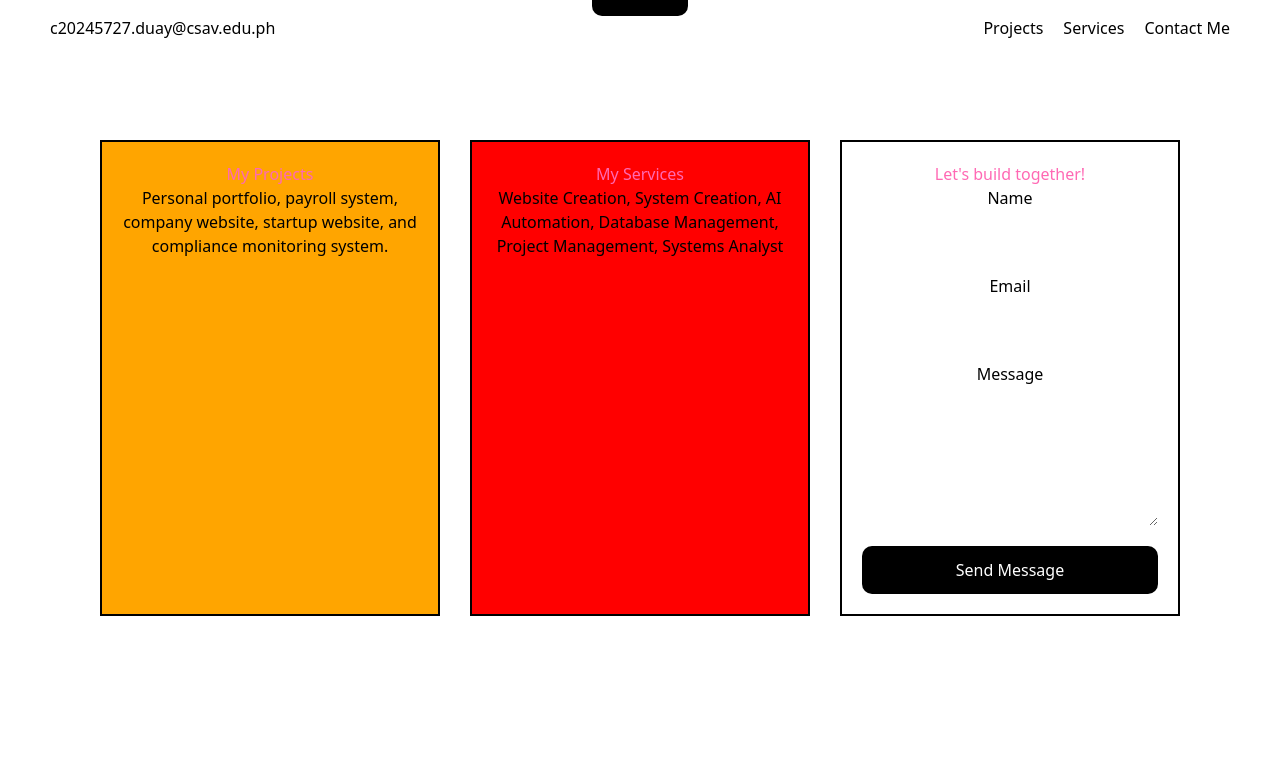
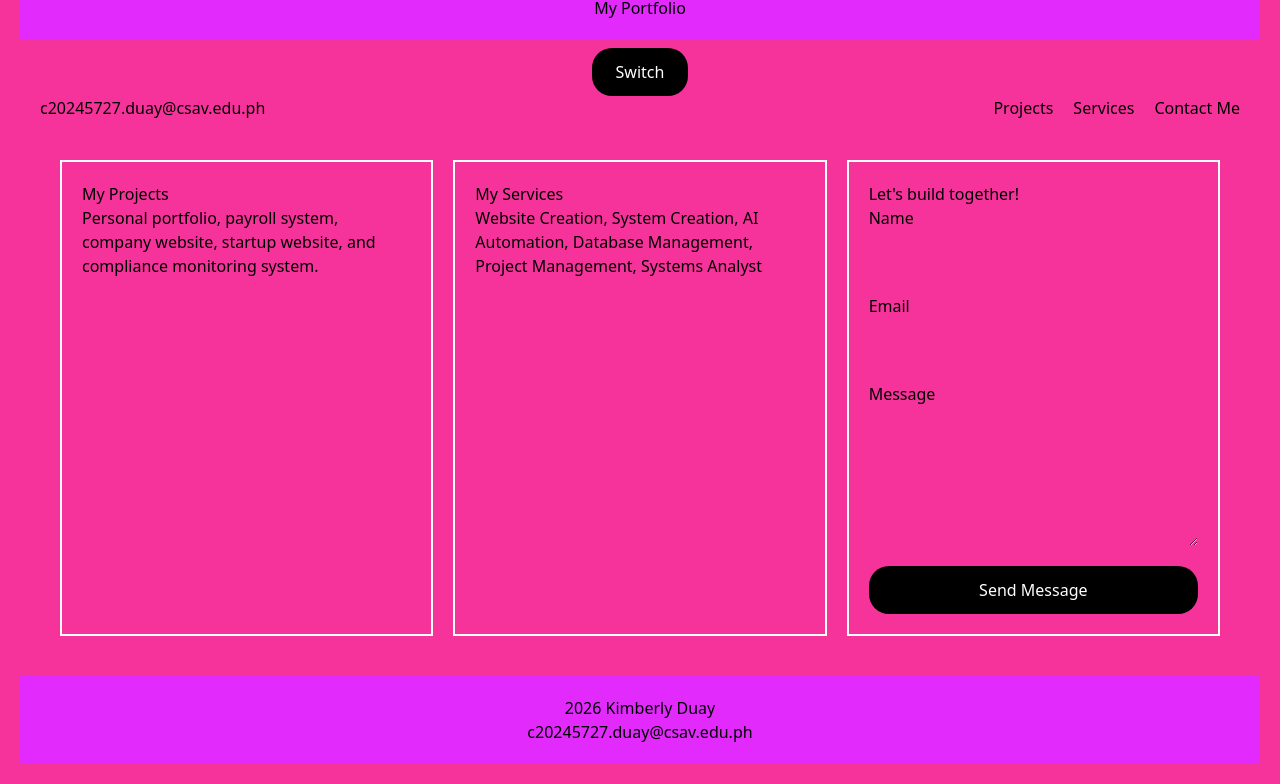
Before and after one commit to c20245727duay-lab/kim, a plain HTML site: page index.html in a window 1280 px wide. Shown: the part 68-852 px from the top of the page. Before the commit the page ends 800 px from the top, so only its background shows below. Drawn offline with nearby package versions, Linux system fonts and the light colour scheme.

Commit message:
My 2nd tailwind :p

```diff
--- a/index.html
+++ b/index.html
@@ -5,62 +5,89 @@
     <meta charset="UTF-8">
     <meta name="viewport" content="width=device-width, initial-scale=1.0">
     <title>My Portfolio</title>
-    <link rel="stylesheet" href="style.css">
     <script src="https://cdn.jsdelivr.net/npm/@tailwindcss/browser@4"></script>
 </head>
 
-<body>
-     <h1 class="text-3xl font-bold underline text-red-700">
-      Kimberly Duay
-    </h1>
 
-    <button id="switch">Switch</button>
+<body class="bg-pink-500 text-gray-800">
+   <header class="bg-mauve-500 text-black p-5">
+
+<footer class="bg-fuchsia-500 text-black text-center p-5">
+
+        <p>
+           Kimberly Duay
+        </p>
+        <p>
+          My Portfolio
+        </p>
+    </footer>
+
+    <p class="text-center mt-2">
+
+    <button id="switch"
+        class="bg-black text-white px-6 py-3 rounded-[20px] transition-colors duration-1000 hover:bg-pink-400 hover:text-black">
+        Switch
+    </button>
+
     <header>
-        <nav>
+        <nav class="flex justify-between items-center mx-[20px] max-sm:flex-col max-sm:gap-4">
             <span>c20245727.duay@csav.edu.ph</span>
-            <ul>
-                <li><a href="#projects">Projects</a></li>
-                <li><a href="#services">Services</a></li>
-                <li><a href="#contact">Contact Me</a></li>
+            <ul class="flex gap-5 p-0 m-0 list-none max-sm:flex-col max-sm:text-center">
+                <li><a class="transition-colors duration-500 hover:text-pink-400" href="#projects">Projects</a></li>
+                <li><a class="transition-colors duration-500 hover:text-pink-400" href="#services">Services</a></li>
+                <li><a class="transition-colors duration-500 hover:text-pink-400" href="#contact">Contact Me</a></li>
             </ul>
         </nav>
     </header>
 
-    <main>
-        <section id="projects">
-            <h2 class="projects">My Projects</h2>
-            <p>Personal portfolio, payroll system, company website, startup website, and compliance monitoring system.
-            </p>
+    <main class="flex flex-wrap gap-[20px] p-[20px] m-[20px] max-sm:p-3 max-sm:m-3 max-sm:gap-5">
+
+        <section id="projects"
+            class="flex-1 min-w-[280px] border-2 border-white p-5 bg-pink-500 max-sm:flex-[1_1_100%] max-sm:min-w-0 max-sm:p-4">
+            <h2 class="text-black-500 max-md:text-5xl max-md:text-pink-600">My Projects</h2>
+            <p>Personal portfolio, payroll system, company website, startup website, and compliance monitoring system.</p>
         </section>
 
-        <section id="services">
-            <h2 class="services">My Services</h2>
-            <p>Website Creation, System Creation, AI Automation, Database Management, Project Management, Systems
-                Analyst</p>
+        <section id="services"
+            class="flex-1 min-w-[280px] border-2 border-white p-5 bg-pink-500 max-sm:flex-[1_1_100%] max-sm:min-w-0 max-sm:p-4">
+            <h2 class="text-black-500 max-md:text-5xl max-md:text-black-600">My Services</h2>
+            <p>Website Creation, System Creation, AI Automation, Database Management, Project Management, Systems Analyst</p>
         </section>
 
-        <section id="contact">
-            <h2 class="contact">Let's build together!</h2>
-            <form action="#">
-                <!-- Name -->
+        <section id="contact"
+            class="flex-1 min-w-[280px] border-2 border-white p-5 bg-pink-500 max-sm:flex-[1_1_100%] max-sm:min-w-0 max-sm:p-4">
+            <h2 class="text-black-500 max-md:text-5xl max-md:text-black-700">Let's build together!</h2>
+            <form action="#" class="flex flex-col gap-5">
+
                 <label for="name">Name</label>
                 <input type="text" id="name" name="name" required>
 
-                <!-- Email -->
                 <label for="email">Email</label>
                 <input type="email" name="email" id="email" required>
 
-                <!-- Message -->
                 <label for="message">Message</label>
                 <textarea name="message" id="message" rows="5" required></textarea>
 
-                <!-- Submit -->
-                <button type="submit">Send Message</button>
+                <button type="submit"
+                    class="bg-black text-white px-6 py-3 rounded-[20px] transition-colors duration-1000 hover:bg-pink-400 hover:text-black">
+                    Send Message
+                </button>
             </form>
         </section>
     </main>
 
-    <!-- <script src="script.js"></script> -->
+    <footer class="bg-fuchsia-500 text-black text-center p-5">
+
+        <p>
+             2026 Kimberly Duay
+        </p>
+
+        <p>
+            c20245727.duay@csav.edu.ph
+        </p>
+
+    </footer>
+
 </body>
 
 </html>
--- a/style.css
+++ /dev/null
@@ -1,114 +0,0 @@
-body {
-    text-align: center;
-}
-
-ul {
-    list-style: none;
-}
-
-nav {
-    display: flex;
-    justify-content: space-between;
-    align-items: center;
-    margin-left: 50px;
-    margin-right: 50px;
-}
-
-nav ul {
-    display: flex;
-    gap: 20px;
-    padding: 0;
-    margin: 0;
-}
-
-main {
-    display: flex;
-    flex-wrap: wrap;
-    gap: 30px;
-    padding: 50px;
-    margin: 50px;
-}
-
-main section {
-    flex: 1;
-    min-width: 280px;
-    border: 2px solid black;
-    padding: 20px
-}
-
-form {
-    display: flex;
-    flex-direction: column;
-    gap: 20px;
-}
-
-@media (max-width: 600px) {
-    nav {
-        flex-direction: column;
-        gap: 15px;
-    }
-
-    nav ul {
-        flex-direction: column;
-        text-align: center;
-    }
-
-    main {
-        padding: 15px;
-        margin: 10px;
-        gap: 20px;
-    }
-
-    main section {
-        flex: 1 1 100%;
-        min-width: 0;
-        padding: 15px;
-    }
-
-    h1 {
-        font-size: 100px;
-        color: red;
-    }
-}
-
-@media (max-width: 768px) {
-    h2 {
-        font-size: 48px;
-        color: blue;
-    }
-}
-
-nav a {
-    transition: color 0.5s ease;
-}
-
-nav a:hover {
-    color: pink;
-}
-
-button {
-    background-color: black;
-    color: white;
-    padding: 12px 24px;
-    border: none;
-    border-radius: 10px;
-    transition: background-color 1s ease;
-}
-
-button:hover {
-    background-color: pink;
-    color: black;
-}
-
-h2 {
-    color: hotpink;
-}
-
-
-#projects {
-    background-color: orange;
-}
-
-#services {
-    background-color: red;
-}
```
